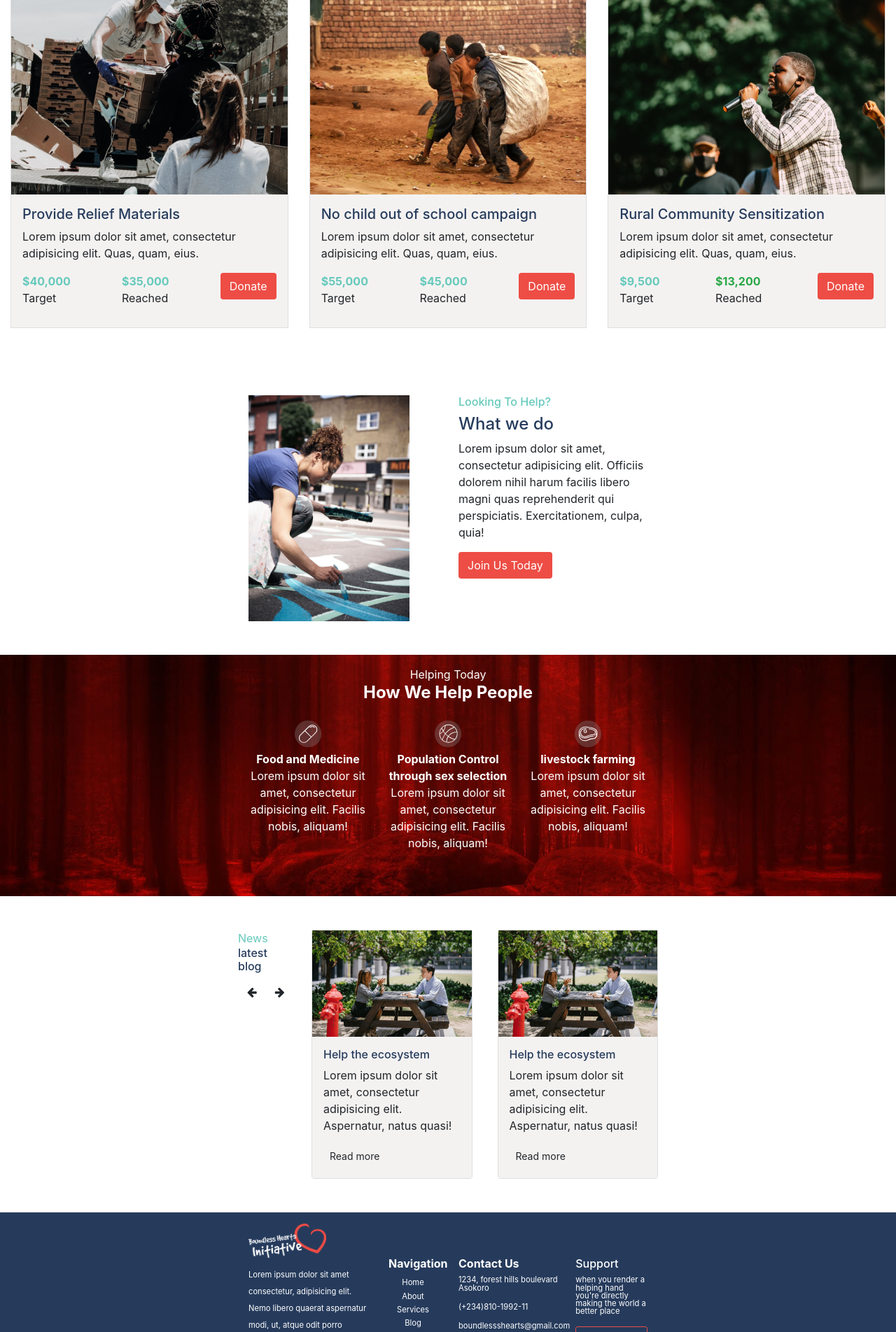
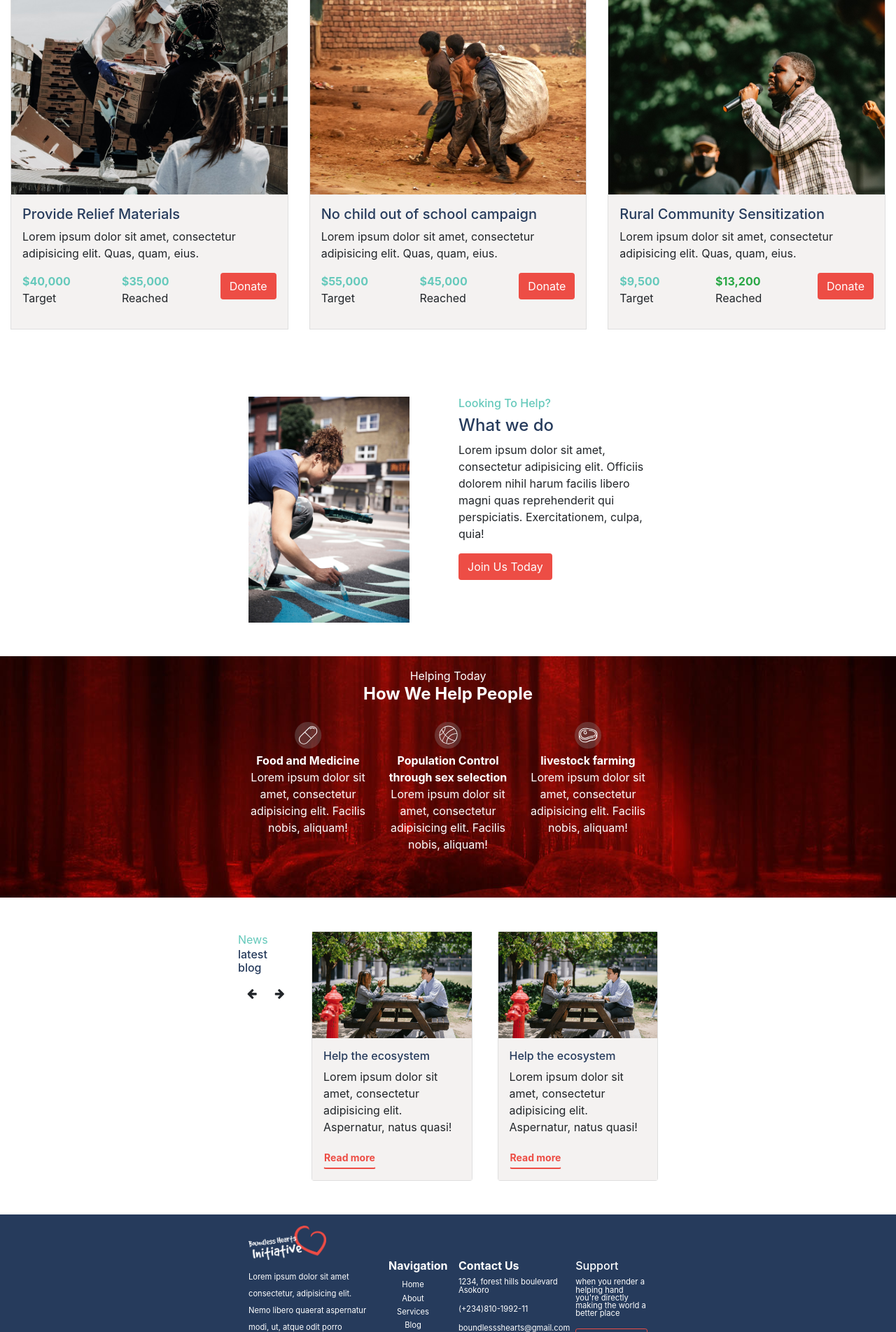
Before and after one commit to Yagazinho/boundless, a PHP site: page / in a window 1280 px wide. Shown: the part 1452-3356 px from the top of the page at 70% size. Run offline with PHP 8.4, Linux system fonts and the light colour scheme.

Commit message:
latest comm

```diff
--- a/assets/css/custom.css
+++ b/assets/css/custom.css
@@ -107,13 +107,18 @@ body {
 }
 
 .card-sec {
-	max-height: 470px !important;
+	min-height: 470px !important;
 	width: auto !important;
 	border-radius: 0 !important;
 }
 
 .mar-l {
 	margin-left: 2.25rem !important;
+}
+
+.btn-blog {
+	border-bottom: 2px solid #ed4d45 !important;
+	color: #ed4d45;
 }
 
 .card-blog {
--- a/index.html
+++ b/index.html
@@ -107,7 +107,7 @@
 					<div class="col-md-4">
 						<div class="card card-sec">
 							<div class="card-body p-0">
-								<img src="assets/media/images/pages/index/card2.jpg" class="card-img" alt="">
+								<img src="assets/media/images/pages/index/card2.jpg" class="card-img img-fluid" alt="">
 								<div class="p-3">
 									<h5 class="text-db">Provide Relief Materials</h5>
 									<p>Lorem ipsum dolor sit amet, consectetur adipisicing elit. Quas, quam, eius.</p>
@@ -250,7 +250,7 @@
 								<div class="p-3">
 									<h6 class="text-db">Help the ecosystem</h6>
 									<p>Lorem ipsum dolor sit amet, consectetur adipisicing elit. Aspernatur, natus quasi!</p>
-									<a href="" class="btn btn-sm btn-blog">Read more</a>
+									<a href="" class="btn btn-sm px-0 btn-blog"><strong>Read more</strong></a>
 								</div>
 							</div>
 						</div>
@@ -260,7 +260,7 @@
 								<div class="p-3">
 									<h6 class="text-db">Help the ecosystem</h6>
 									<p>Lorem ipsum dolor sit amet, consectetur adipisicing elit. Aspernatur, natus quasi!</p>
-									<a href="" class="btn btn-sm btn-blog">Read more</a>
+									<a href="" class="btn btn-sm px-0 btn-blog"><strong>Read more</strong></a>
 								</div>
 							</div>
 						</div>
```
